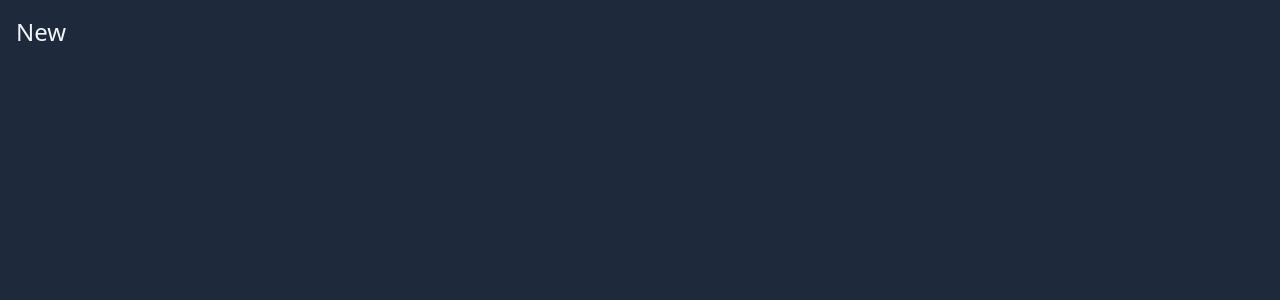
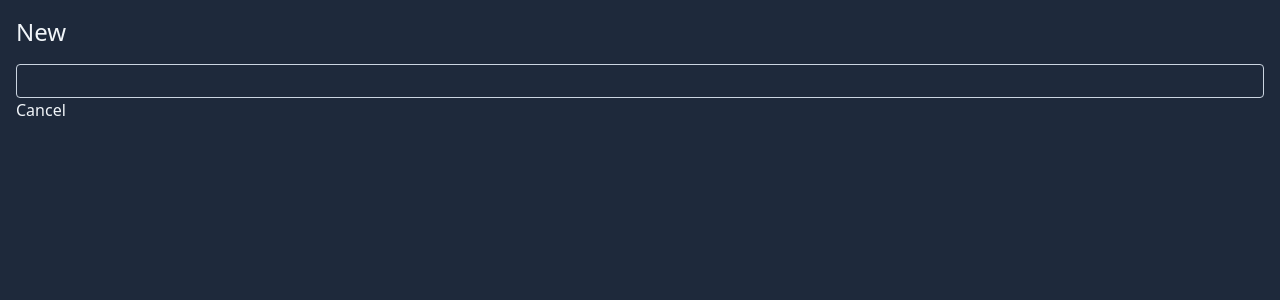
Before and after one commit to Kadunapikin/simple-nextjs-todo, a Next.js app: page /new in a window 1280 px wide. Shown: the top 300 px of the page. Built offline with nearby package versions, Linux system fonts and the light colour scheme.

Commit message:
add cancel link and button for form submission

```diff
--- a/src/app/new/page.tsx
+++ b/src/app/new/page.tsx
@@ -1,9 +1,18 @@
+import Link from "next/link";
+
 export default function () {
     return (
         <>
             <header className="flex justify-between items-center mb-4">
                 <h1 className="text-2xl">New</h1>
             </header>
+            <form className="flex gap-2 flex-col">
+                <input type="text" name="title" className="border border-slate-300 bg-transparent rounded px-2 py-1 outline-none focus-within:border-slate-100"/>
+            </form>
+            <div>
+                <Link href='..'>Cancel</Link>
+                <button type="submit"></button>
+            </div>
 
         </>
     )
```
